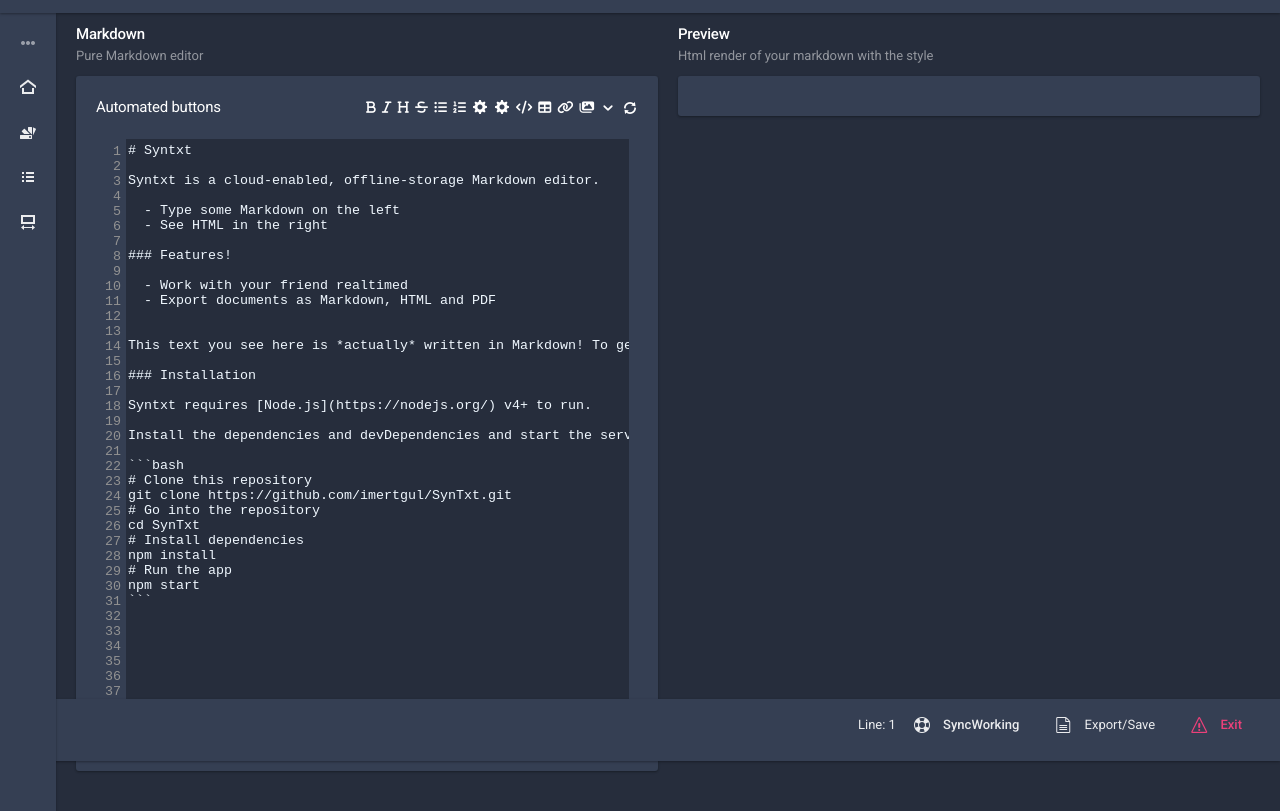
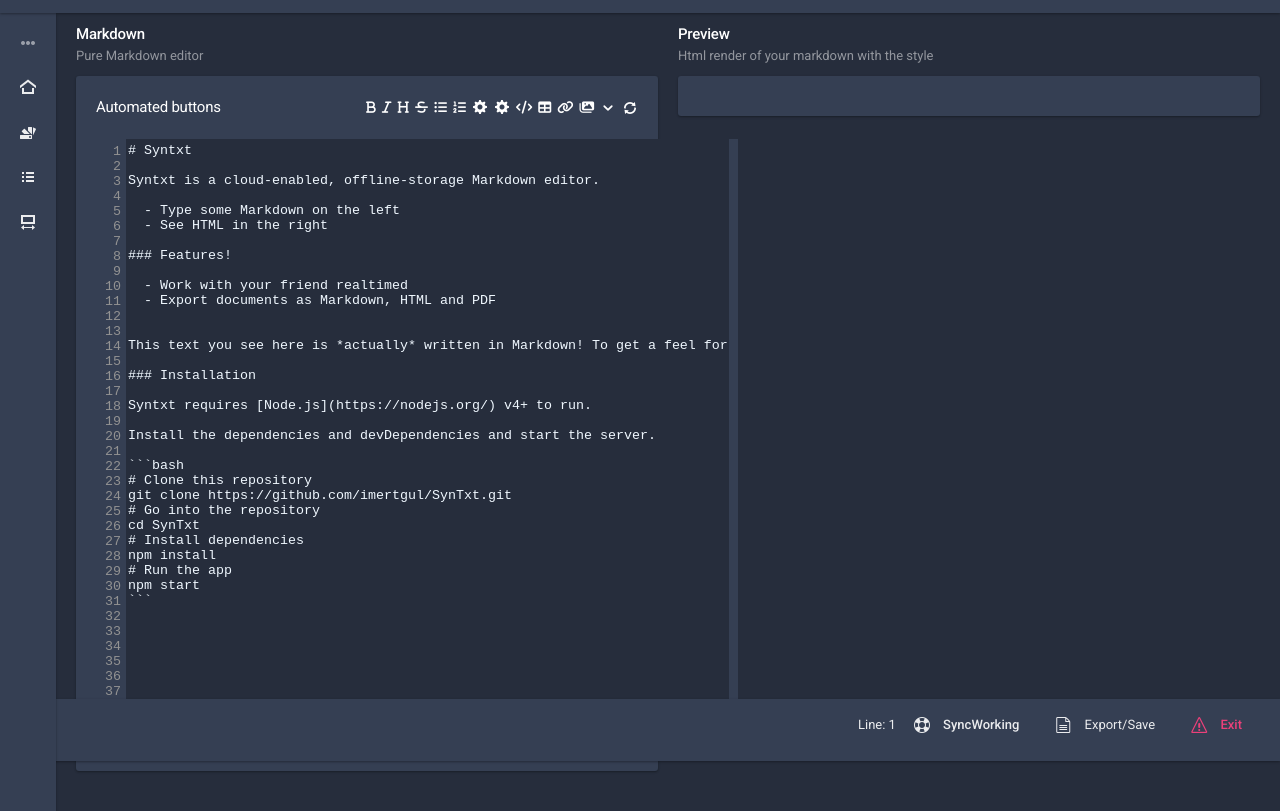
Before and after one commit to imertgul/SynTxt, an Electron app: page pages/new_ui.html in a window 1280 px wide. Shown: the part 39-850 px from the top of the page. Drawn offline with nearby package versions, Linux system fonts and the light colour scheme; no server answers.

Commit message:
reformat

```diff
--- a/main.js
+++ b/main.js
@@ -83,8 +83,7 @@
             userList = myFunctions.setUsers(realTimeDatabase, sync, win[0]);
             updatehandler()
             return sendDataToRenderer()
-        }
-        else
+        } else
             return myFunctions.sweetAlerter(win[0], "Can not find a room!", "error");
     })
 })
--- a/pages/new_ui.html
+++ b/pages/new_ui.html
@@ -25,6 +25,7 @@
 	<link rel="stylesheet" href="../css/jquery-linedtextarea.css">
 	<link href="../css/style.css" rel="stylesheet">
 	<link rel="stylesheet" href="../css/jquery-linedtextarea.css">
+
 
 	<!-- Core JS files -->
 
@@ -257,7 +258,7 @@
 								<!-- <textarea id="m-editor" class="lined" style="width: calc(100% - 150px); height: calc(100% - 120px);"></textarea> -->
 								<div id="editor">
 									<textarea id="m-editor" class="lined"
-										style="width:calc(100% - 200px); height: 100%;" rows="40">
+										style="width:calc(100% - 100px); height: 100%;" rows="40">
 # Syntxt
 
 Syntxt is a cloud-enabled, offline-storage Markdown editor.
```
Also changed, not shown: pages/export.html (deleted, +0 -1 lines).
